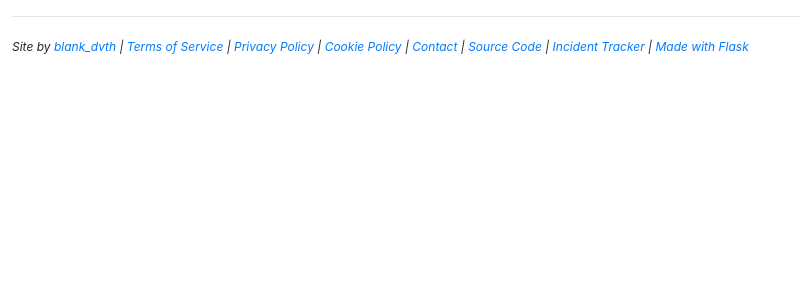
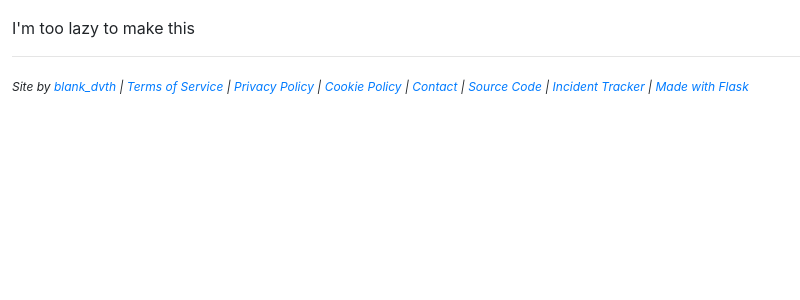
Before and after one commit to BLANK-TH/blank-website, a Flask app: page /about in a window 1280 px wide. Shown: the part 102-402 px from the top of the page, without its empty margins (0-800 px from the left). Run offline with Flask 2, Linux system fonts and the light colour scheme; parts of the project's set-up code (start-up, migrations or seed data) failed here and were passed over; some libraries are stand-ins or nearby versions.

Commit message:
add about

```diff
--- a/templates/info/about.html
+++ b/templates/info/about.html
@@ -1,3 +1,5 @@
 {% extends "base.html" %}
 {% block title %}About{% endblock %}
-{% block body %}{% endblock %}
+{% block body %}
+    <p>I'm too lazy to make this</p>
+{% endblock %}
```
